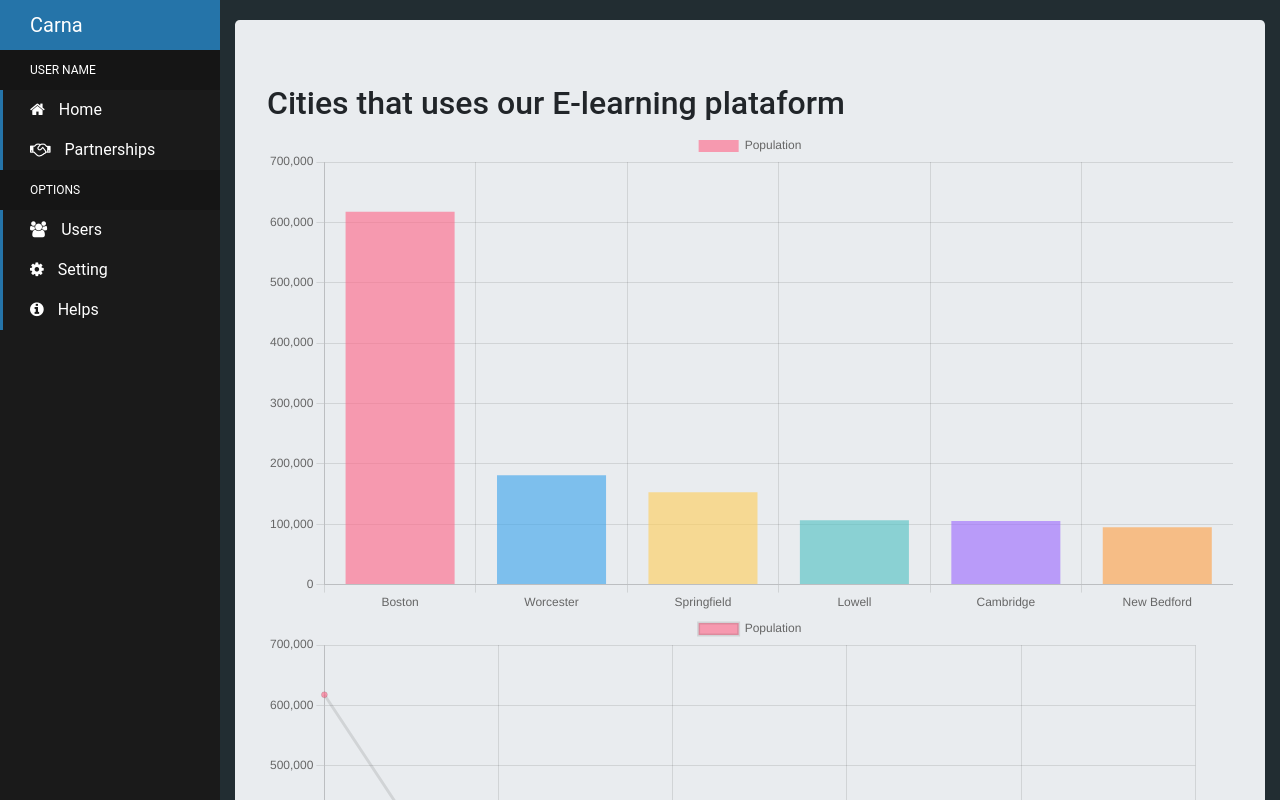
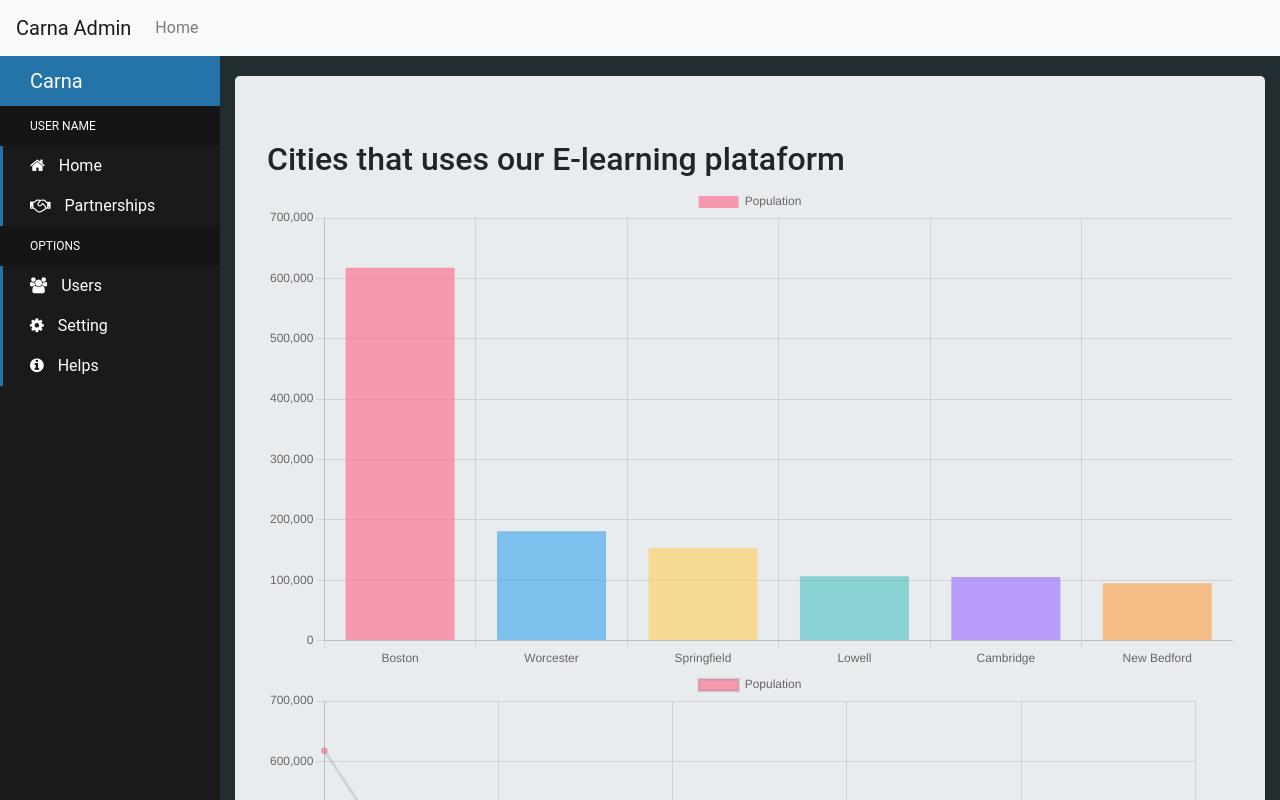
Before and after one commit to jmejiamu/front-end-carna, a React (Create React App) app: page /dashboard in a window 1280 px wide. Shown: the top 800 px of the page. Built offline with nearby package versions, Linux system fonts and the light colour scheme.

Commit message:
added navbar

```diff
--- a/src/App.js
+++ b/src/App.js
@@ -6,7 +6,6 @@ import Login from './components/loginlogout/Login';
 import { BrowserRouter, Redirect, Route, Switch } from 'react-router-dom';
 import Register from './components/loginlogout/Register';
 import Dashboard from './components/Dashboard/Dashboard';
-import Chart from './components/Chart/Chart';
 
 const App = () => {
     return (
--- a/src/components/Dashboard/Dashboard.js
+++ b/src/components/Dashboard/Dashboard.js
@@ -1,12 +1,13 @@
 import React from 'react';
 import Data from '../Chart/Data';
+import NavBar from '../NavBar/NavBar';
 
 
 const Dashboard = () => {
     return (
 
         <>
-
+            <NavBar />
             <div class="sidebar-container">
                 <div class="sidebar-logo">
                     Carna
@@ -14,28 +15,28 @@ const Dashboard = () => {
                 <ul class="sidebar-navigation">
                     <li class="header">User name </li>
                     <li>
-                        <a href="#t-shirt">
+                        <a href="#home">
                             <i class="fa fa-home" aria-hidden="true"></i> Home
                         </a>
                     </li>
                     <li>
-                        <a href="#jackets">
+                        <a href="#part">
                             <i class="fa fa-handshake-o" aria-hidden="true"></i> Partnerships
                         </a>
                     </li>
                     <li class="header">Options</li>
                     <li>
-                        <a href="#wallets">
+                        <a href="#users">
                             <i class="fa fa-users" aria-hidden="true"></i> Users
                         </a>
                     </li>
                     <li>
-                        <a href="#hats">
+                        <a href="#settings">
                             <i class="fa fa-cog" aria-hidden="true"></i> Setting
                         </a>
                     </li>
                     <li>
-                        <a href="#watch">
+                        <a href="#help">
                             <i class="fa fa-info-circle" aria-hidden="true"></i> Helps
                         </a>
                     </li>
--- /dev/null
+++ b/src/components/NavBar/NavBar.js
@@ -0,0 +1,29 @@
+import React from 'react';
+import { Link } from 'react-router-dom';
+
+const NavBar = () => {
+    return (
+        <>
+            <nav className="navbar sticky-top navbar-expand-lg navbar-light bg-light">
+                <button className="navbar-toggler" type="button" data-toggle="collapse" data-target="#navbarTogglerDemo03" aria-controls="navbarTogglerDemo03" aria-expanded="false" aria-label="Toggle navigation">
+                    <span className="navbar-toggler-icon"></span>
+                </button>
+                <a className="navbar-brand" href="#">Carna Admin</a>
+
+                <div class="collapse navbar-collapse" id="navbarTogglerDemo03">
+                    <ul className="navbar-nav mr-auto mt-2 mt-lg-0">
+                        <li className="nav-item active">
+                            <Link to="/">
+                                <a className="nav-link" href="#">Home <span class="sr-only">(current)</span></a>
+                            </Link>
+                        </li>
+
+                    </ul>
+
+                </div>
+            </nav>
+        </>
+    );
+};
+
+export default NavBar;
```
